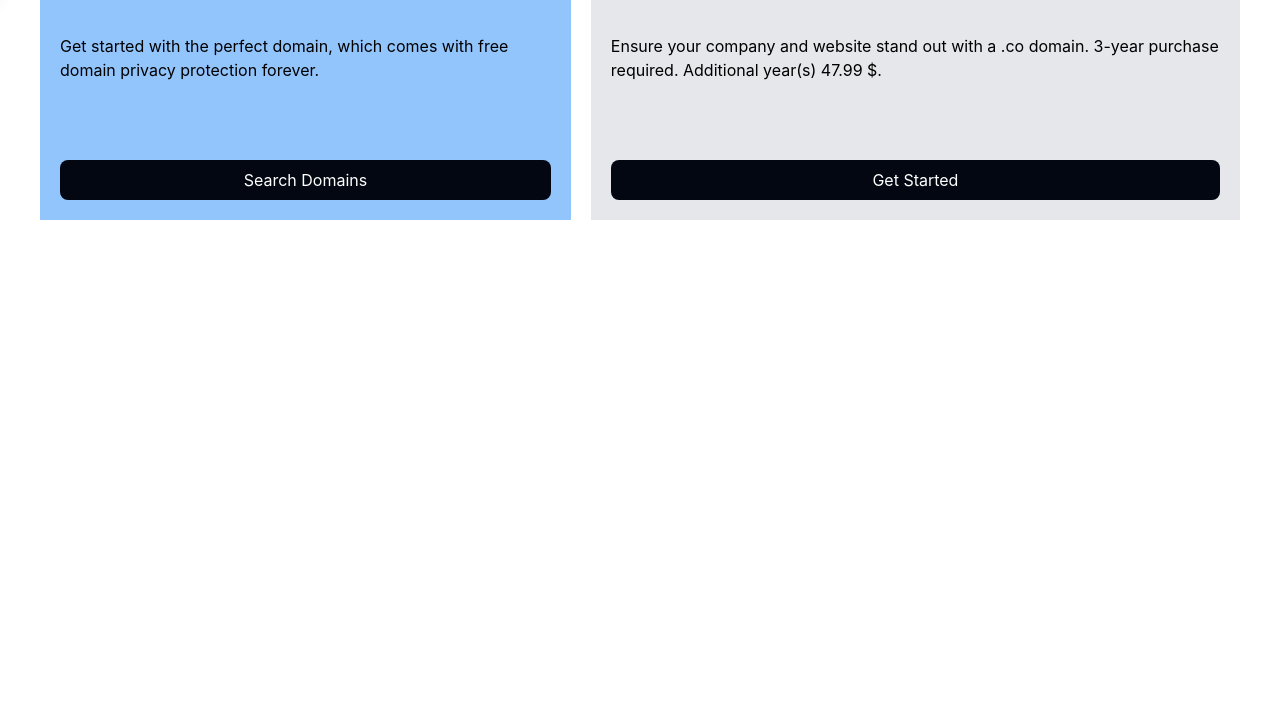
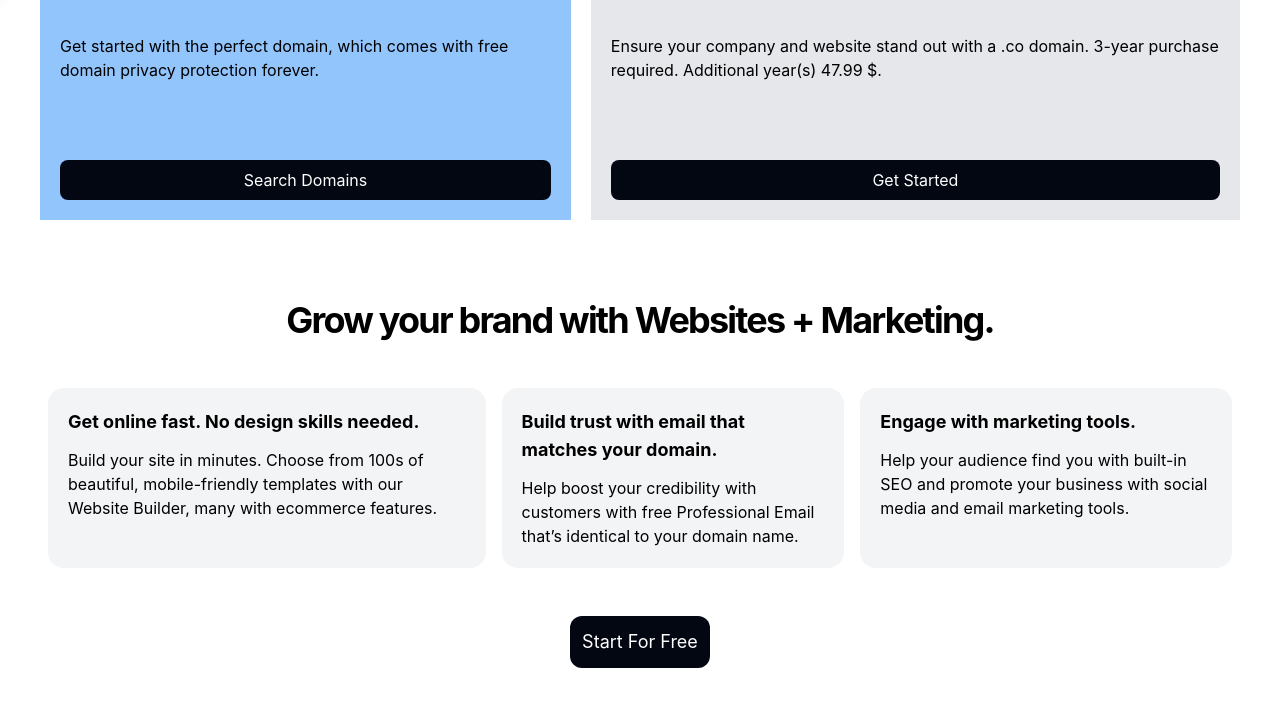
Before and after one commit to EphemeralRhythm/soleye-assessment, a React (Vite) app: page / in a window 1280 px wide. Shown: the part 804-1510 px from the top of the page. Built offline with nearby package versions, Linux system fonts and the light colour scheme.

Commit message:
added marketing section

```diff
--- /dev/null
+++ b/src/components/Home/MarketingSection.tsx
@@ -0,0 +1,42 @@
+const MarketingSection: React.FC = () => {
+  const cards = [
+    {
+      title: "Get online fast. No design skills needed. ",
+      description:
+        "Build your site in minutes. Choose from 100s of beautiful, mobile-friendly templates with our Website Builder, many with ecommerce features.",
+    },
+    {
+      title: "Build trust with email that matches your domain.",
+      description:
+        "Help boost your credibility with customers with free Professional Email that’s identical to your domain name.",
+    },
+    {
+      title: "Engage with marketing tools.",
+      description:
+        "Help your audience find you with built-in SEO and promote your business with social media and email marketing tools.",
+    },
+  ];
+  return (
+    <section className="flex flex-col w-full">
+      <h1 className="font-bold text-xl md:text-4xl text-center w-full tracking-tighter">
+        Grow your brand with Websites + Marketing.
+      </h1>
+
+      <div className="flex flex-grow p-10 items-stretch">
+        {cards.map((card) => {
+          return (
+            <div className="bg-gray-100 m-2 p-5 flex flex-col gap-3 rounded-2xl">
+              <h1 className="text-lg font-bold">{card.title}</h1>
+              <h2>{card.description}</h2>
+            </div>
+          );
+        })}
+      </div>
+      <button className="bg-gray-950 text-white text-lg w-fit p-3 self-center rounded-xl">
+        Start For Free
+      </button>
+    </section>
+  );
+};
+
+export default MarketingSection;
--- a/src/pages/Home.tsx
+++ b/src/pages/Home.tsx
@@ -1,6 +1,7 @@
 import BusinessSection from "../components/Home/BusinessSection";
 import DomainSearchBar from "../components/Home/DomainSearchBar";
 import HeroSection from "../components/Home/HeroSectoin";
+import MarketingSection from "../components/Home/MarketingSection";
 import Navbar from "../components/Navbar";
 
 const Home: React.FC = () => {
@@ -10,6 +11,7 @@ const Home: React.FC = () => {
       <DomainSearchBar />
       <HeroSection />
       <BusinessSection/>
+      <MarketingSection/>
       <div className="w-full h-[500px]"></div>
     </>
   );
```
